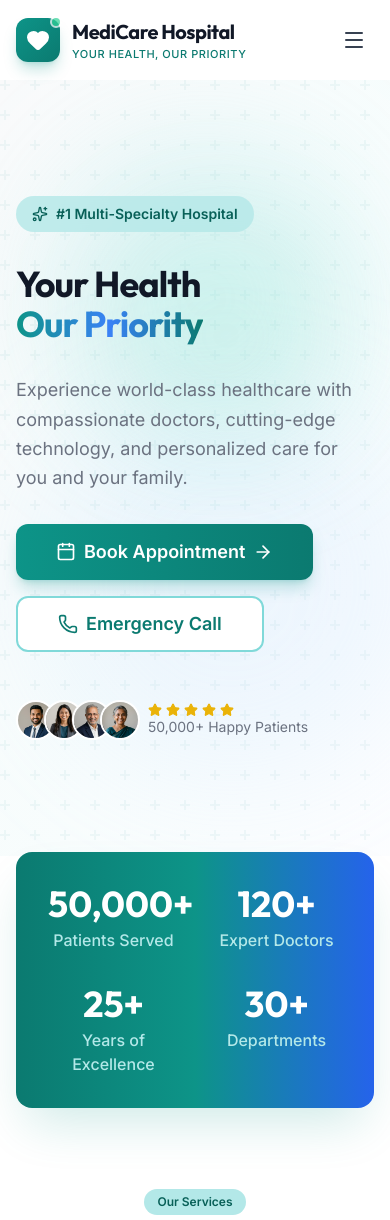
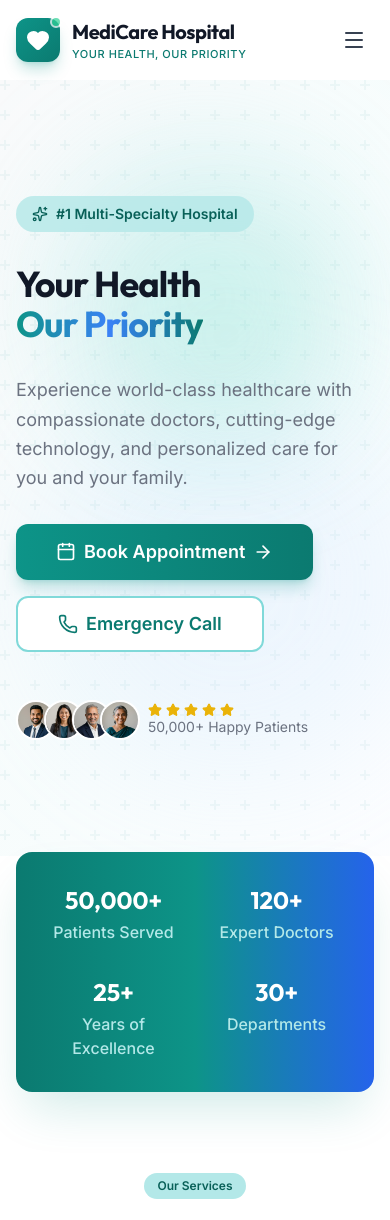
Before and after one commit to prathameshgiri/HospitalWebsite, a React (Vite) app: page / in a window 390 px wide. Shown: the top 1220 px of the page. Built offline with nearby package versions, Linux system fonts and the light colour scheme.

Commit message:
UI: Reduce stat numbers text size for mobile view

```diff
--- a/src/index.css
+++ b/src/index.css
@@ -89,7 +89,7 @@
 
   /* Stat counter animation */
   .stat-number {
-    @apply font-display text-4xl md:text-5xl font-bold;
+    @apply font-display text-2xl md:text-5xl font-bold;
   }
 
   /* Badge styles */
```
